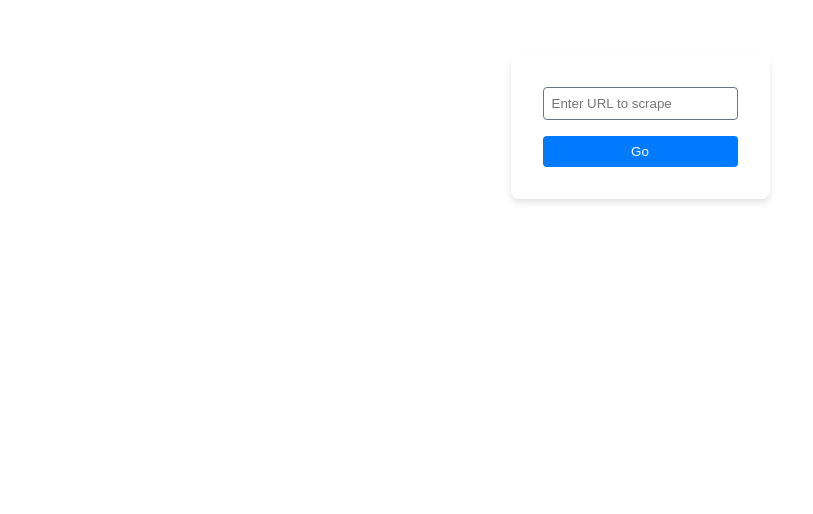
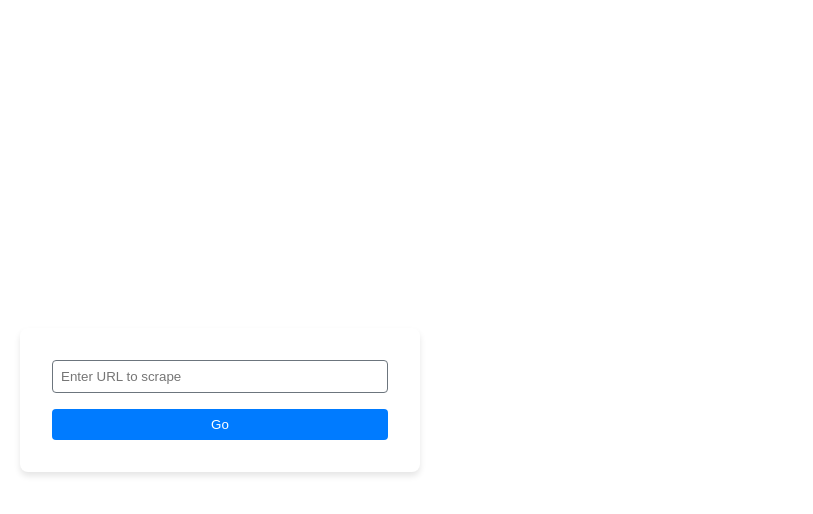
Before and after one commit to vytenisblask/scrape-takais, a Next.js app: page / in a window 1280 px wide. Shown: the top 514 px of the page, without its empty margins (0-813 px from the left). Built offline with nearby package versions, Linux system fonts and the light colour scheme.

Commit message:
styling and layout update

```diff
--- a/src/pages/index.tsx
+++ b/src/pages/index.tsx
@@ -2,28 +2,29 @@ import { useState, FormEvent } from 'react';
 import styled from 'styled-components';
 import BeatLoader from "react-spinners/BeatLoader";
 
-const Container = styled.div<{ $hasResults?: boolean }>`
+// Main container style
+const Container = styled.div`
   display: flex;
   height: 100vh;
-  flex-direction: ${props => props.$hasResults ? 'row' : 'column'};
-  align-items: center;
-  justify-content: center;
+  flex-direction: row;
+  @media (max-width: 600px) {
+    flex-direction: column;
+  }
 `;
 
-const LeftContainer = styled.div<{ $hasResults?: boolean }>`
+// Left container which contains Form, BasicInfo, and RobotsTxt
+const LeftContainer = styled.div`
   flex: 1;
   display: flex;
+  flex-direction: column;
   justify-content: center;
-  align-items: center;
-  padding: ${props => props.$hasResults ? '20px' : '0'};
+  padding: 20px;
+  @media (max-width: 600px) {
+    padding: 10px 0;
+  }
 `;
 
-const RightContainer = styled.div`
-  flex: 2;
-  padding: 20px;
-  overflow-y: auto;
-`;
-
+// Form styling
 const Form = styled.form`
   display: flex;
   flex-direction: column;
@@ -32,14 +33,19 @@ const Form = styled.form`
   padding: 2em;
   border-radius: 8px;
   box-shadow: 0 4px 6px rgba(0, 0, 0, 0.1);
+  @media (max-width: 600px) {
+    margin-bottom: 20px;
+  }
 `;
 
+// Input styling
 const Input = styled.input`
   padding: 8px;
   border: 1px solid ${(props) => props.theme.colors.secondary};
   border-radius: 4px;
 `;
 
+// Button styling
 const Button = styled.button`
   padding: 8px 16px;
   background-color: ${(props) => props.theme.colors.primary};
@@ -47,9 +53,19 @@ const Button = styled.button`
   border: none;
   border-radius: 4px;
   cursor: pointer;
+  transition: background-color 0.3s ease;
+
+  &:hover {
+    background-color: #0077cc;
+  }
+
+  &:active {
+    background-color: #0055aa;
+  }
 `;
 
-const BasicsTxtContainer = styled.div`
+// Basic Info and RobotsTxt containers
+const InfoContainer = styled.div`
   max-height: 220px;
   overflow-y: auto;
   border: 1px solid #ccc;
@@ -58,23 +74,29 @@ const BasicsTxtContainer = styled.div`
   font-size: 0.8em;
 `;
 
-const RobotsTxtContainer = styled.div`
-  max-height: 220px;
+// Right container which contains CSS data
+const RightContainer = styled.div`
+  flex: 2;
+  padding: 20px;
+  overflow-y: auto;
+`;
+
+// CSS container
+const CssContainer = styled.div`
+  max-height: calc(100vh - 150px); // Account for padding
   overflow-y: auto;
   border: 1px solid #ccc;
   padding: 1em;
-  margin-top: 1em;
   font-size: 0.8em;
+  white-space: pre-wrap;  // Preserve white space and new lines
 `;
 
-const CssContainer = styled.div`
-  max-height: 200px;
-  overflow-y: auto;
-  border: 1px solid #ccc;
-  padding: 1em;
-  margin-top: 1em;
-  font-size: 0.8em;
-  white-space: pre-wrap;  // Preserve white space and new lines
+// Loader style
+const LoaderContainer = styled.div`
+  position: fixed;
+  top: 50%;
+  left: 50%;
+  transform: translate(-50%, -50%);
 `;
 
 export default function Home() {
@@ -131,8 +153,8 @@ export default function Home() {
     };
 
     return (
-        <Container $hasResults={!!scrapedTitle}>
-            <LeftContainer $hasResults={!!scrapedTitle}>
+        <Container>
+        <LeftContainer>
             <Form onSubmit={handleSubmit}>
                 <Input
                     type="text"
@@ -142,35 +164,23 @@ export default function Home() {
                 />
                 <Button type="submit">Go</Button>
             </Form>
-            </LeftContainer>
-            {isLoading && <BeatLoader color="#123abc" loading={isLoading} size={15} />}
-            {error && <p style={{ color: 'red' }}>{error}</p>}
-            <RightContainer>
             {hasBasicInfo() && (
-                    <div>
+                <InfoContainer>
                     <h4>Basic info:</h4>
-                        <BasicsTxtContainer>
                     {scrapedTitle && <p>Page Title: {scrapedTitle}</p>}
                     {cms && <p>CMS Used: {cms}</p>}
                     {trackers && <p>Trackers Used: {trackers}</p>}
-                            {metaTags?.description && <p>Meta Description: {metaTags.description}</p>}
-                            {metaTags?.keywords && <p>Meta Keywords: {metaTags.keywords}</p>}
-                            {metaTags?.author && <p>Meta Author: {metaTags.author}</p>}
-                            {headers?.contentType && <p>Content Type: {headers.contentType}</p>}
-                            {headers?.cacheControl && <p>Cache Control: {headers.cacheControl}</p>}
-                            {headers?.server && <p>Server Type: {headers.server}</p>}
-                        </BasicsTxtContainer>
-                    </div>
+                </InfoContainer>
             )}
+            {robotsTxt && (
+                <InfoContainer>
+                    <h4>Robots.txt content:</h4>
+                    <pre>{robotsTxt}</pre>
+                </InfoContainer>
+            )}
+        </LeftContainer>
 
-                {robotsTxt && (
-                    <div>
-                        <h4>Robots.txt content:</h4>
-                        <RobotsTxtContainer>
-                            <pre>{robotsTxt}</pre>
-                        </RobotsTxtContainer>
-                    </div>
-                )}
+            <RightContainer>
                 {cssData && (
                     <div>
                         <h4>Raw CSS:</h4>
@@ -180,6 +190,13 @@ export default function Home() {
                     </div>
                 )}
             </RightContainer>
+
+            {isLoading &&
+                <LoaderContainer>
+                    <BeatLoader color="#123abc" loading={isLoading} size={15} />
+                </LoaderContainer>
+            }
+            {error && <p style={{ color: 'red', position: 'absolute', bottom: 10, left: 10 }}>{error}</p>}
         </Container>
     );
 }
```
Lines whose indentation alone changed are shown as unchanged.
